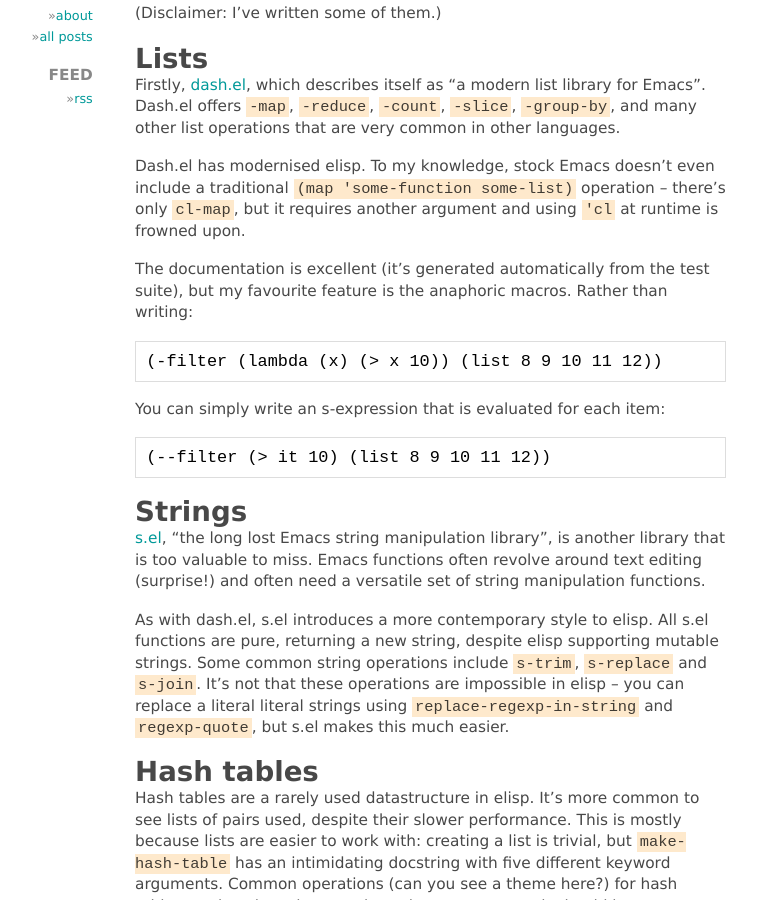
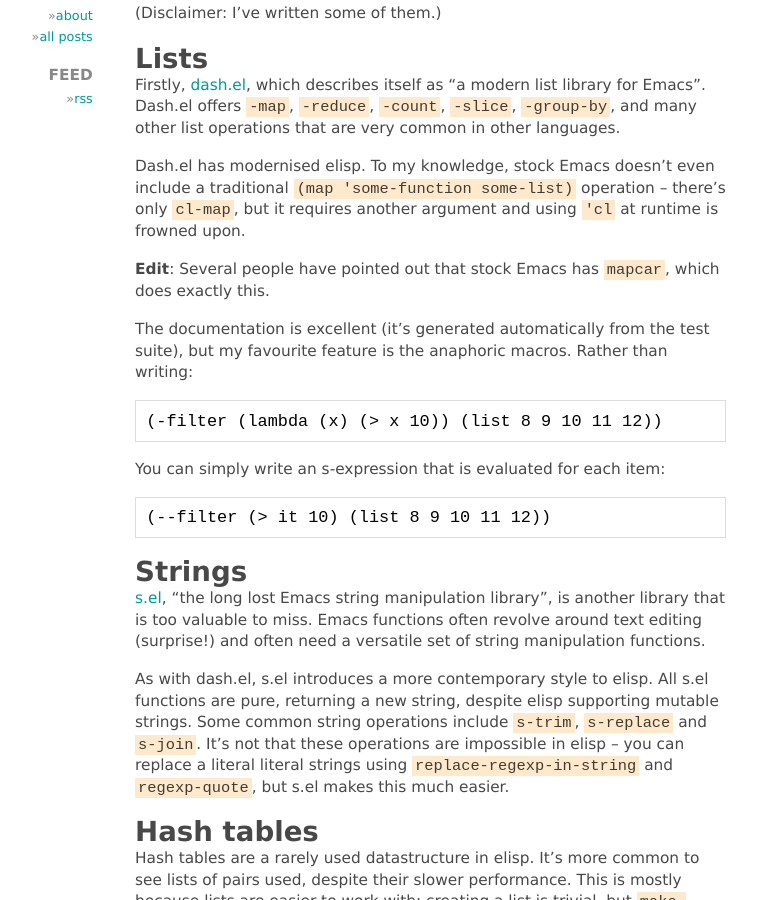
Before and after one commit to Wilfred/wilfred.github.com, a Jekyll site: the page built from _posts/2013-03-31-essential-elisp-libraries.markdown, in a window 1280 px wide and 900 px high, scrolled down 408 px. Shown: the whole window, without its empty margins (336-1093 px from the left). Built offline with Jekyll 4.4.1, drawn with Linux system fonts in a browser that asks for light colours.

Commit message:
essential libraries: adding mapcar reference

```diff
--- a/_posts/2013-03-31-essential-elisp-libraries.markdown
+++ b/_posts/2013-03-31-essential-elisp-libraries.markdown
@@ -23,6 +23,9 @@
 even include a traditional `(map 'some-function some-list)` operation
 -- there's only `cl-map`, but it requires another argument and using
 `'cl` at runtime is frowned upon.
+
+**Edit**: Several people have pointed out that stock Emacs has
+`mapcar`, which does exactly this.
 
 The documentation is excellent (it's generated automatically from the
 test suite), but my favourite feature is the anaphoric macros. Rather
```
